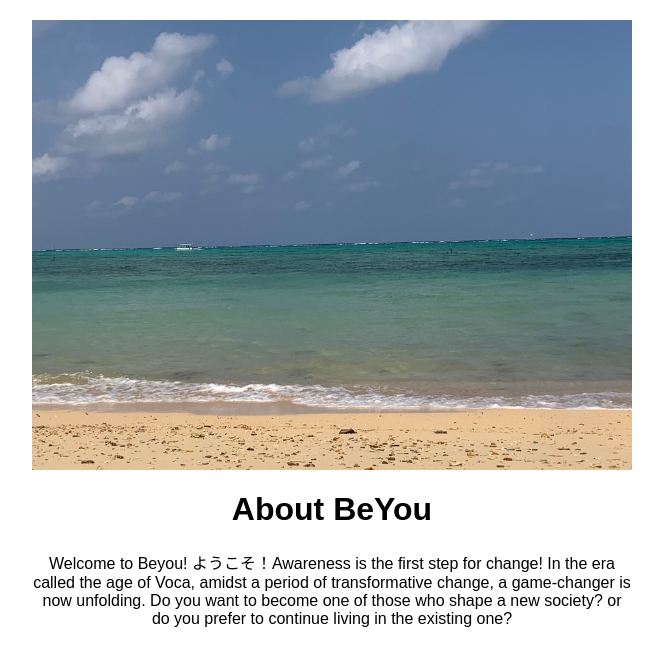
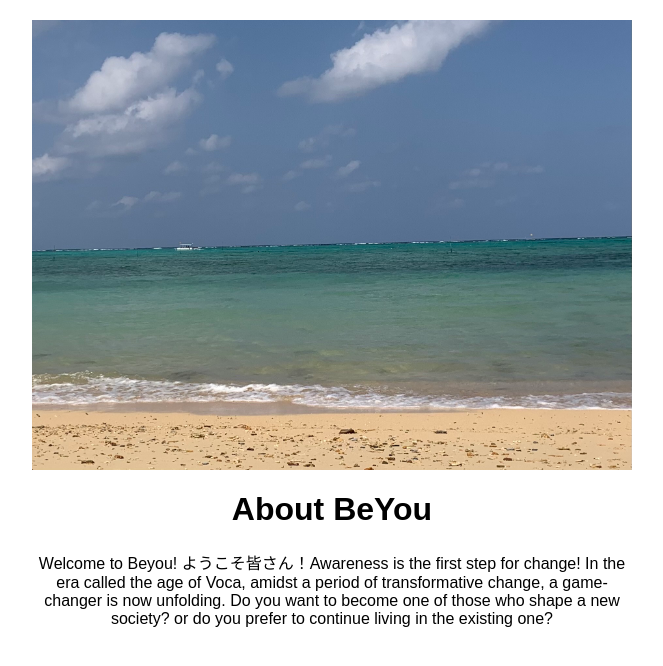
Before and after one commit to shinoshino369/shinoshino.github.io, a plain HTML site: page docs/index.html in a window 1280 px wide. Shown: the whole page, without its empty margins (308-971 px from the left). Drawn offline with Linux system fonts and the light colour scheme.

Commit message:
皆さん追加

```diff
--- a/docs/index.html
+++ b/docs/index.html
@@ -28,7 +28,7 @@
     <div class="container">
         <img src="img/IMG_1814.JPG" alt="Your Business Image">
         <h1>About BeYou</h1>
-        <p>Welcome to Beyou! ようこそ！Awareness is the first step for change! In the era called the age of Voca, amidst a period of transformative change, a game-changer is now unfolding. Do you want to become one of those who shape a new society? or do you prefer to continue living in the existing one?
+        <p>Welcome to Beyou! ようこそ皆さん！Awareness is the first step for change! In the era called the age of Voca, amidst a period of transformative change, a game-changer is now unfolding. Do you want to become one of those who shape a new society? or do you prefer to continue living in the existing one?
 
 
 
```
